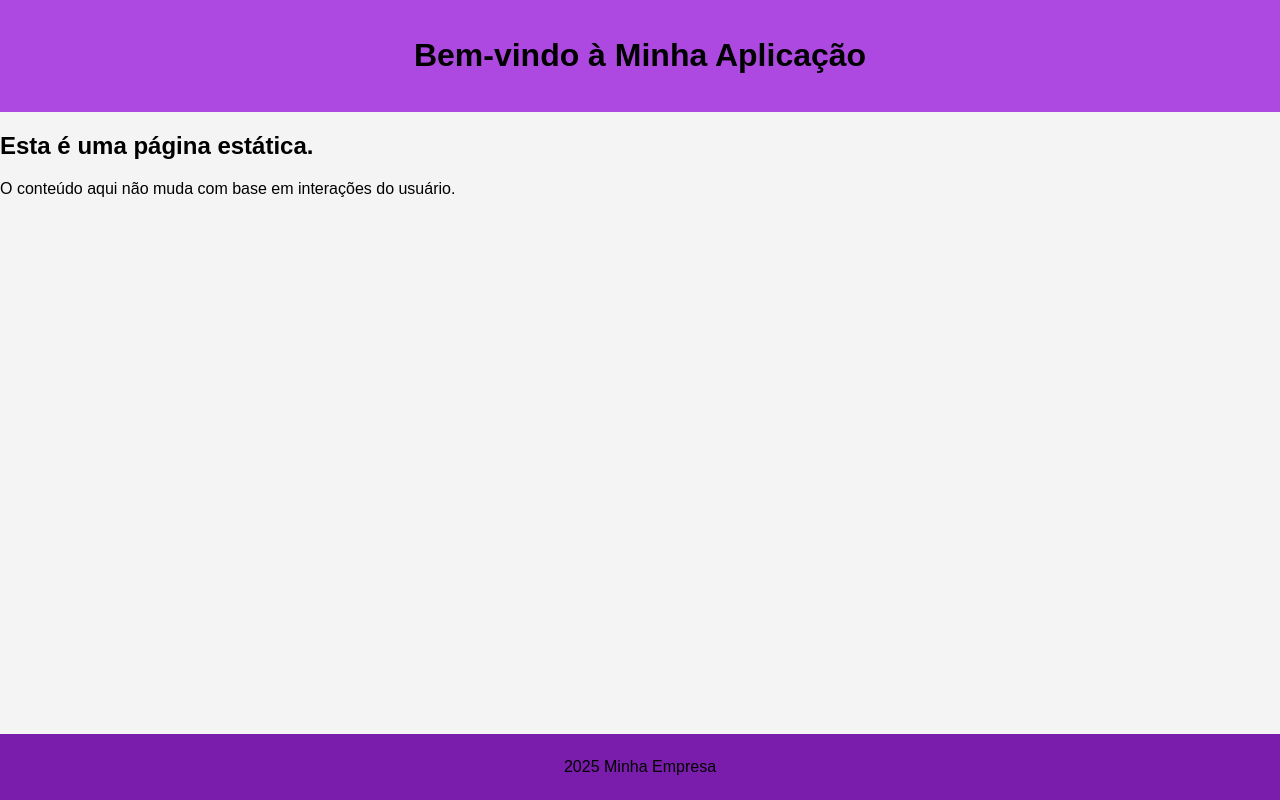
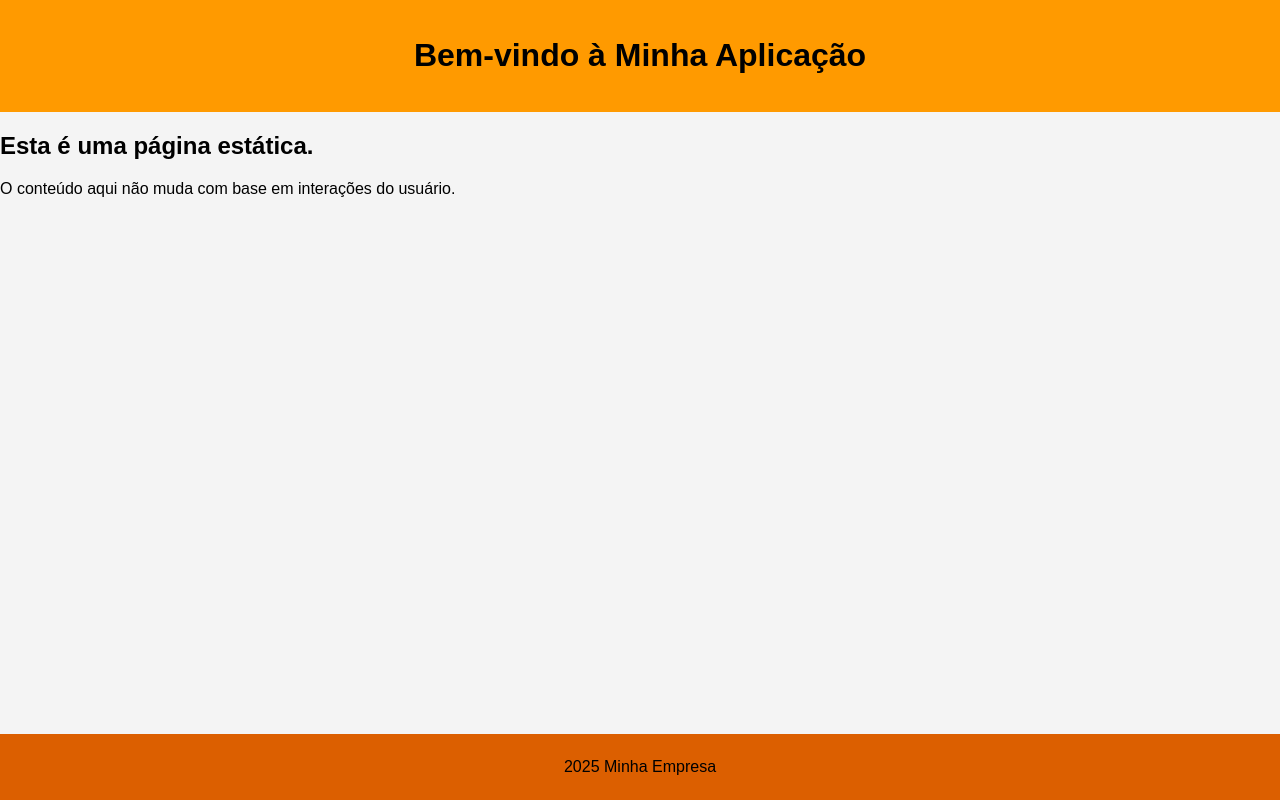
Before and after one commit to Antonino-Marques-Jares/trampo_flask, a Flask app: page / in a window 1280 px wide. Run offline with Flask 3, Linux system fonts and the light colour scheme.

Commit message:
alterações

```diff
--- a/static/css/styles.css
+++ b/static/css/styles.css
@@ -49,13 +49,13 @@ body {
     color: var(--A1);
 }
 header {
-    background: var(--I3);
+    background: var(--F3);
     color: var(--A1);
     padding: 1rem 0;
     text-align: center;
 }
 footer {
-    background: var(--I4);
+    background: var(--F4);
     color: var(--A1);;
     text-align: center;
     padding: 0.5rem 0;
```
Also changed, not shown: 11 other files.
